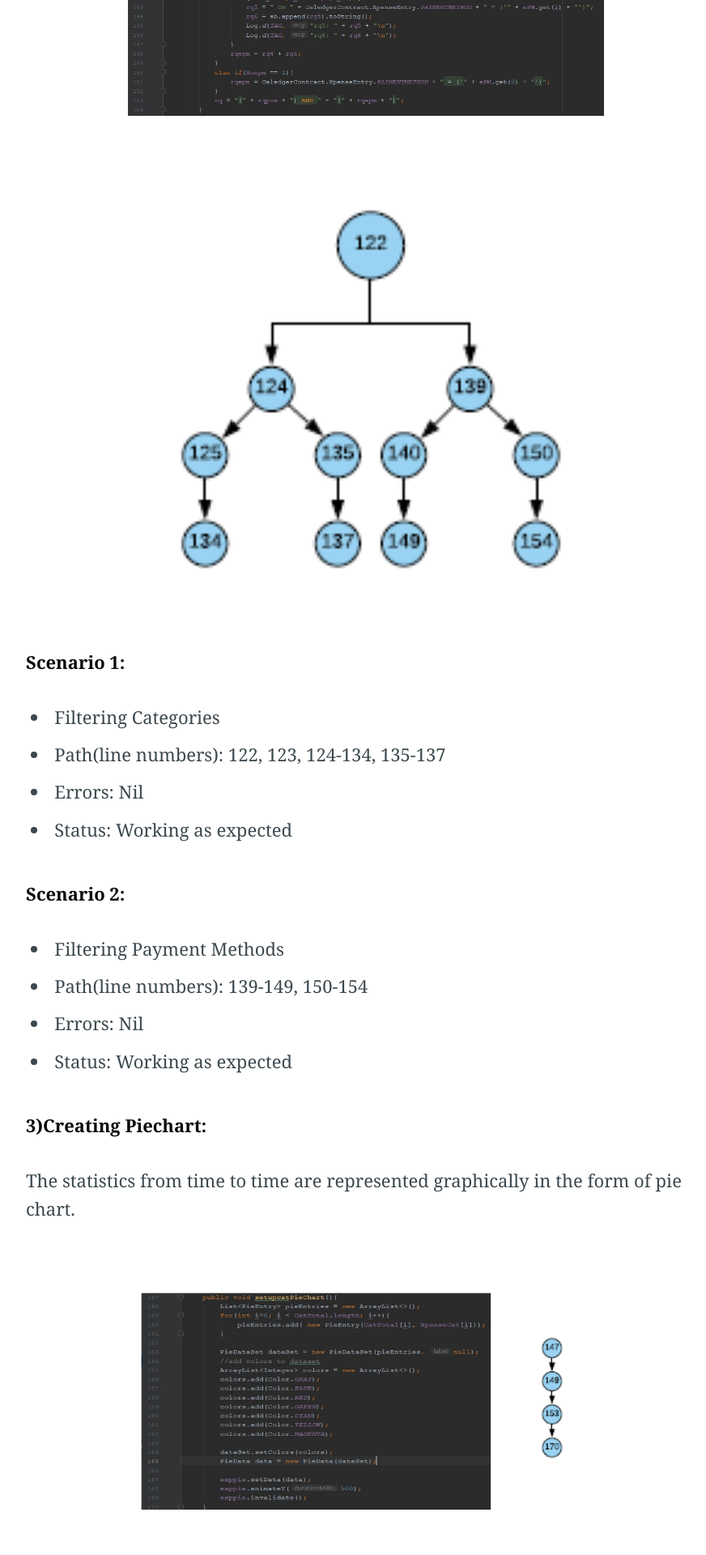
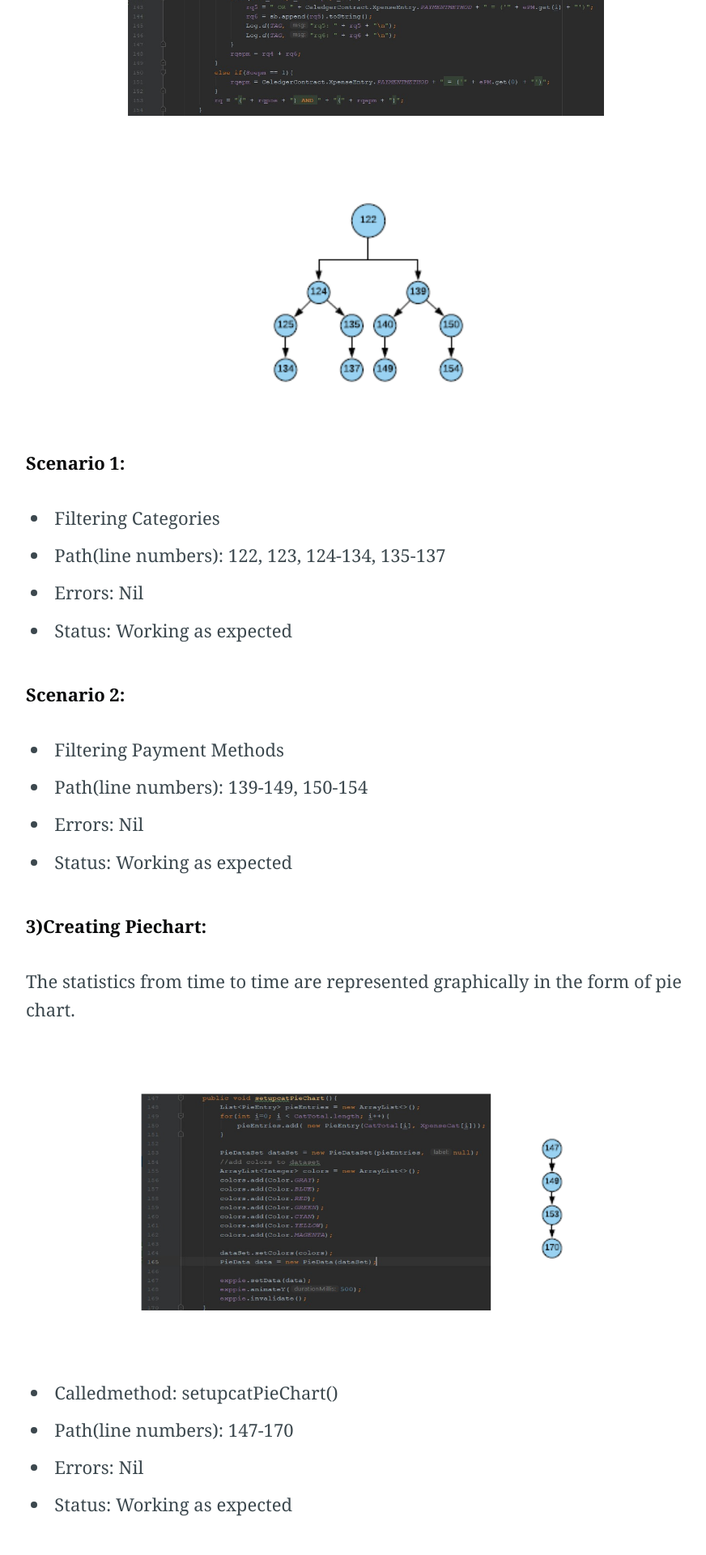
Before and after one commit to DBSE-teaching/isee2019-TeamMachine, a Jekyll site: the page built from docs/_posts/2019-06-25-Test-Case-Design.md, in a window 1280 px wide. Shown: the part 3874-5794 px from the top of the page at 81% size, without its empty margins (188-1060 px from the left). Built offline with Jekyll 4.4.1, drawn with Linux system fonts in a browser that asks for light colours; nearby versions of some CDN libraries; comment, search, counter and statistics services are not loaded.

Commit message:
Update 2019-06-25-Test-Case-Design.md

```diff
--- a/docs/_posts/2019-06-25-Test-Case-Design.md
+++ b/docs/_posts/2019-06-25-Test-Case-Design.md
@@ -66,7 +66,7 @@
 
 ![filtercat]({{site.baseurl}}/images/filtercat.jpeg "filtercat"){:height="40%" width="70%"}
 
-![Filter]({{site.baseurl}}/images/Filter.PNG "Filter"){:height="40%" width="70%"}
+![Filter]({{site.baseurl}}/images/Filter.PNG "Filter"){:height="20%" width="35%"}
 
 **Scenario 1:**
 
@@ -108,7 +108,7 @@
 
 ![Navigation]({{site.baseurl}}/images/Navigation.jpeg "Navigation"){:height="40%" width="70%"}
 
-![Navigation]({{site.baseurl}}/images/Navigation.PNG "Navigation"){:height="40%" width="70%"}
+![Navigation]({{site.baseurl}}/images/Navigation.PNG "Navigation"){:height="20%" width="35%"}
 
 * Calledmethod: onNavigationItemSelected()
 
@@ -146,7 +146,7 @@
 
 We also tested our source code using static techniques on IBM application security on cloud to find out if there are any issues.
 
-![IBM]({{site.baseurl}}/images/IBM.png "IBM"){:height="40%" width="70%"}
+![IBM]({{site.baseurl}}/images/IBM.png "IBM"){:height="60%" width="105%"}
 
 ## Summary of changes
 
```
